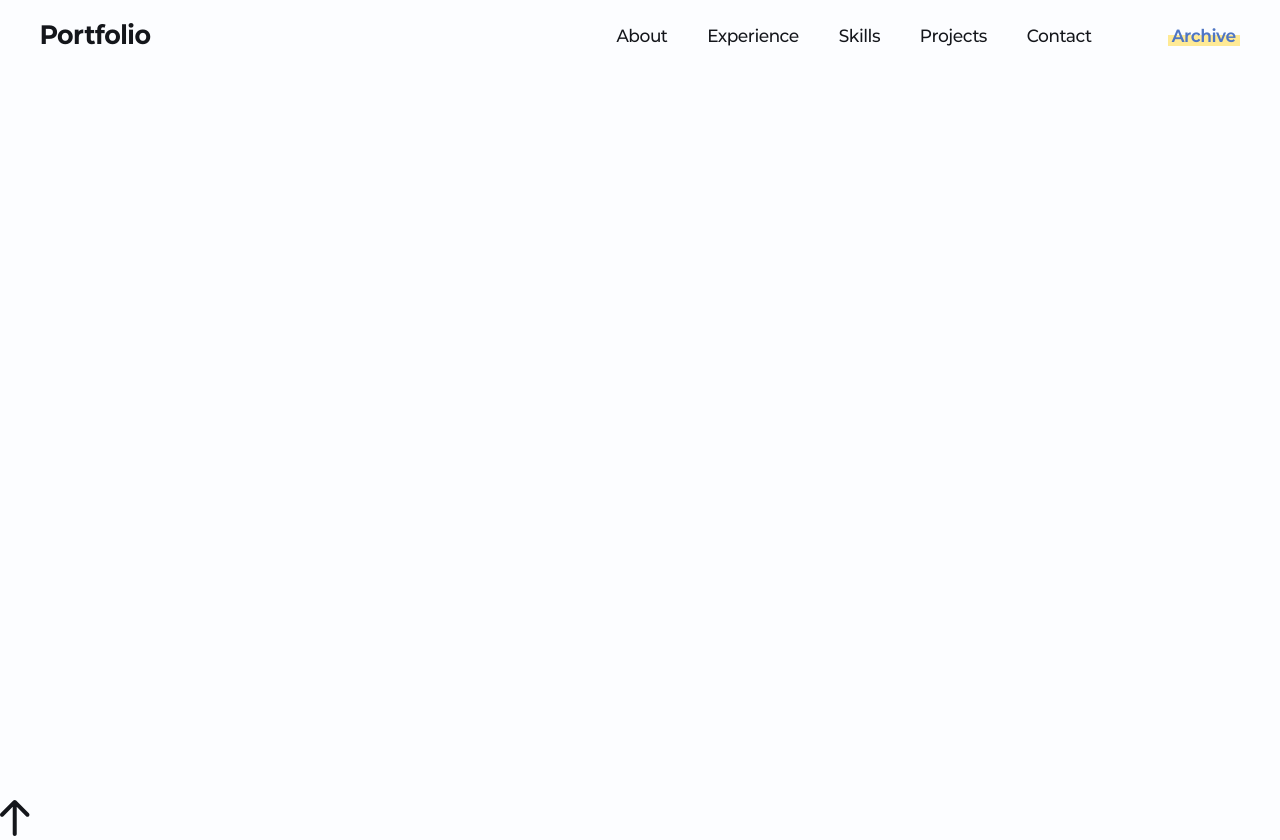
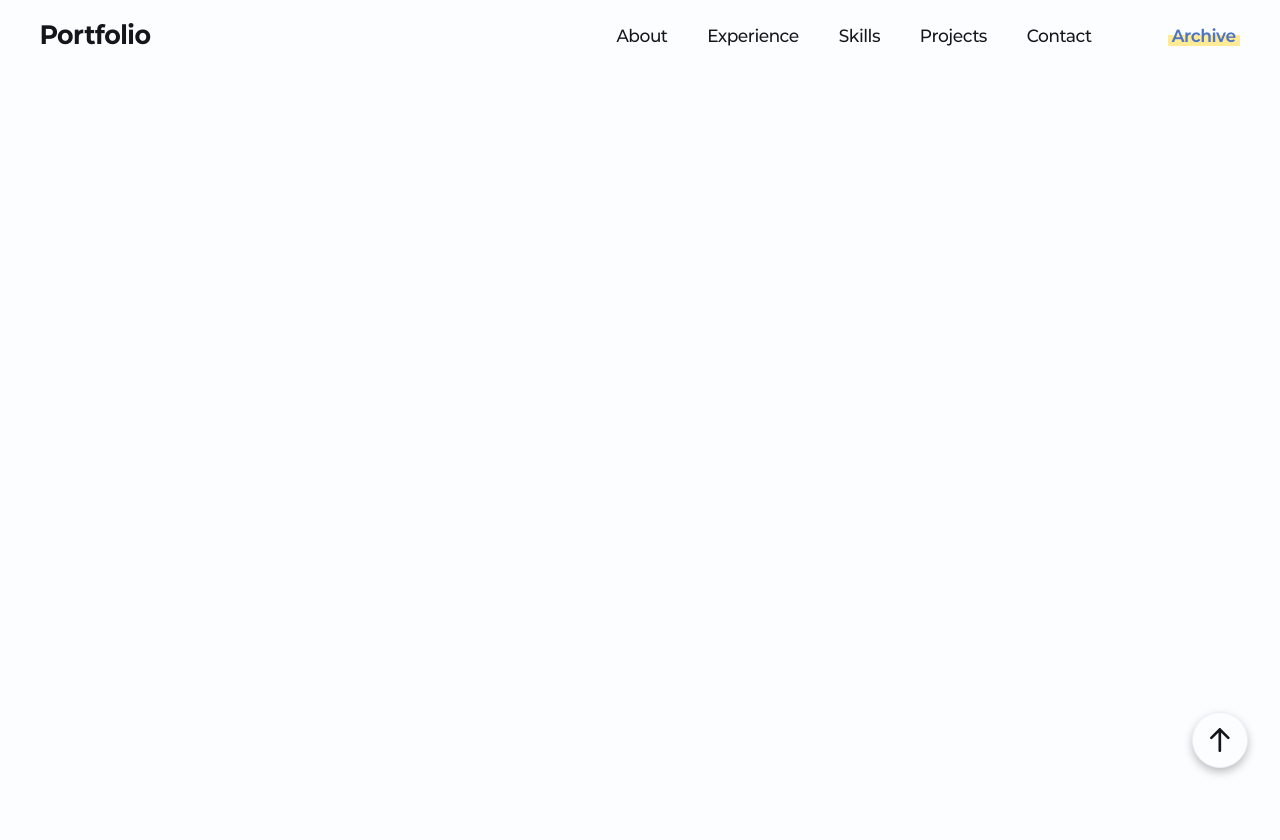
Before and after one commit to chaei388/portfolio, a React (Vite) app: page /archive/1 in a window 1280 px wide. After the commit the page ends 800 px from the top, so only its background shows below. Built offline with nearby package versions, Linux system fonts and the light colour scheme; a web font is replaced by a local one.

Commit message:
style: TopButton 스타일 적용
변경 내용

- TopButton에 CSS Module 연결 및 기본 디자인 적용
- 플로팅 설정: 우측 하단 고정 및 z-index 20

```diff
--- a/src/components/common/TopButton/TopButton.module.css
+++ b/src/components/common/TopButton/TopButton.module.css
@@ -0,0 +1,36 @@
+.button {
+  position: fixed;   /* 스크롤해도 브라우저 창 기준 같은 위치에 고정 (플로팅버튼)*/
+
+  /* 오른쪽 아래에서 각각 2rem만큼 떨어진 위치 */
+  right: 2rem;
+  bottom: 2rem;
+
+  /* 다른 컨텐츠보다 위에 보이도록 쌓임 순서 높게 설정 */
+  z-index: 20;
+
+  width: 3.5rem; /* 56px */
+  height: 3.5rem; /* 56px */
+
+  display: flex;   /* 버튼 내부 화살표 이미지 가운데 배치 */
+
+  justify-content: center;  /* flex 가로방향 - 자식 요소 가운데 정렬 */
+  align-items: center;   /* flex 세로 방향 - 자식 요소 가운데 정렬 */
+
+  background-color: var(--gray-0);
+  border: 1px solid var(--gray-100);
+
+  border-radius: var(--radius-pill);
+
+  /* filter: 요소 전체에 시각 효과 입히는 CSS 속성
+  drop-shadow: 요소 실제 모양 따라 그림자 만들기 (box-shadow는 사각형 모양대로...)*/
+  filter: drop-shadow(0 4px 4px rgb(0 0 0 / 25%));
+}
+
+.icon {
+  width: 1.5rem; /* 24px */
+  height: 1.5rem; /* 24px */
+
+  /* img 태그 inline(기본. 한 줄 차지, 하단여백 포함)
+  → block(박스처럼 한 칸 차지, 여백 없음) 변경 */
+  display: block;
+}
--- a/src/components/common/TopButton/TopButton.tsx
+++ b/src/components/common/TopButton/TopButton.tsx
@@ -1,4 +1,5 @@
 import arrowIcon from '../../../assets/icons/arrow.svg'
+import styles from './TopButton.module.css'
 
 function TopButton() {
   const handleClick = () => {
@@ -9,8 +10,13 @@ function TopButton() {
   }
 
   return (
-    <button type="button" aria-label="맨 위로 이동" onClick={handleClick}>
-      <img src={arrowIcon} alt="" />
+    <button
+      type="button"
+      className={styles.button}
+      aria-label="맨 위로 이동"
+      onClick={handleClick}
+    >
+      <img className={styles.icon} src={arrowIcon} alt="" />
     </button>
   )
 }
```
